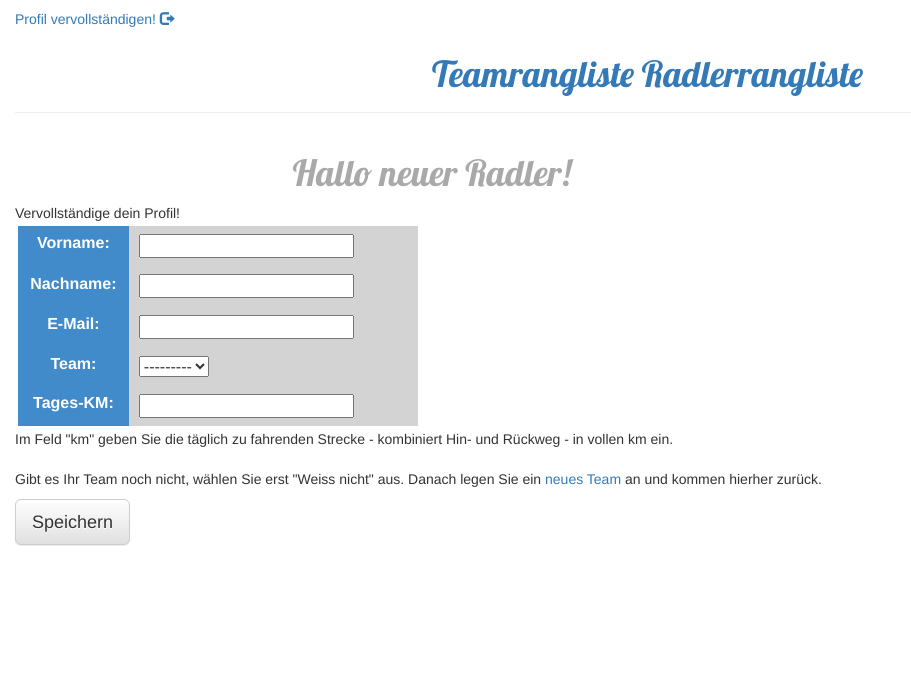
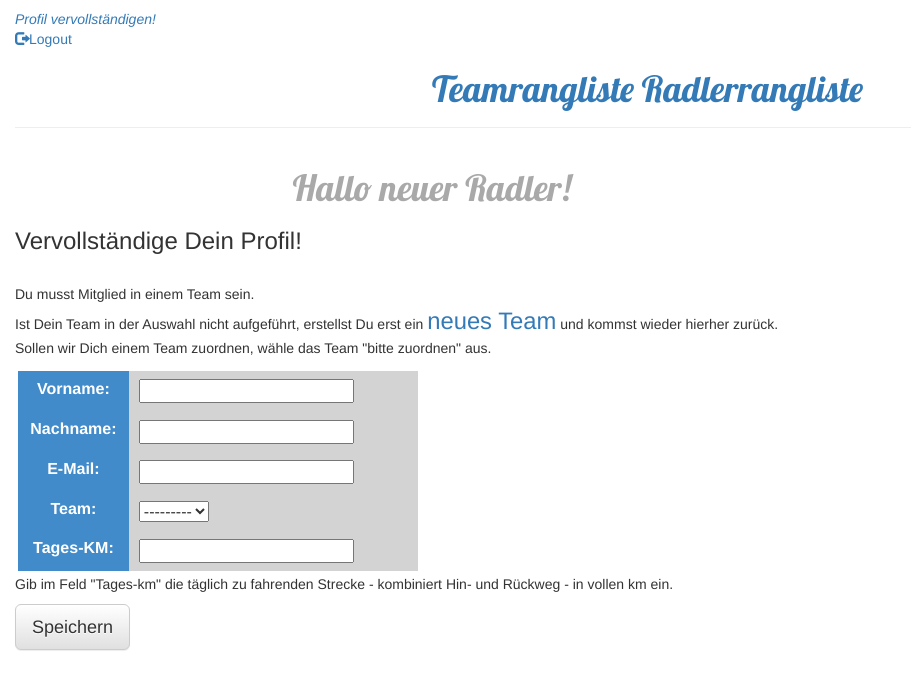
Before and after one commit to moserhans/MdRzA, a Django app: page /mdrza/radler/new/ in a window 1280 px wide. Shown: the part 81-771 px from the top of the page, without its empty margins (0-911 px from the left). Run offline with Django 3.2, Linux system fonts and the light colour scheme; the visitor is signed in with stand-in values (Sample User, id 1); data that the repository does not hold is empty; some libraries are stand-ins or nearby versions.

Commit message:
Optische Anpassungen Darstellung mit Steffen

```diff
--- a/workproject/mdrza/static/css/mdrza.css
+++ b/workproject/mdrza/static/css/mdrza.css
@@ -55,3 +55,6 @@ td {
 .header {
 	color: black;
 }
+.wichtig {
+	font-size: 170%;
+}
--- a/workproject/mdrza/templates/mdrza/base.html
+++ b/workproject/mdrza/templates/mdrza/base.html
@@ -14,14 +14,14 @@
 	        {% if user.radler.pk %}
 	            <p class="top-menu">Angemeldet als <a href="{% url 'radler_detail' pk=user.radler.pk %}">
 		    {{ user.radler.vname }} {{ user.radler.nname }}</a> ({{ user.username }})
-	            <a href="{% url 'radler_edit' pk=user.radler.pk %}" class="top-menu"><span class="glyphicon glyphicon-edit"></span></a>
+	            <a href="{% url 'radler_edit' pk=user.radler.pk %}" class="top-menu"><span class="glyphicon glyphicon-edit"></span></a><br/>
 	        {% else %}
-	            <a href="{% url 'radler_new' %}">Profil vervollständigen!</a>
+	            <a href="{% url 'radler_new' %}"><i>Profil vervollständigen!</i></a><br/>
 	        {% endif %}
-	        <a href="{% url 'django.contrib.auth.views.logout' %}"><span class="glyphicon glyphicon-log-out"</a></p>
+	        <a href="{% url 'django.contrib.auth.views.logout' %}"><span class="glyphicon glyphicon-log-out"></span>Logout</a></p>
 	    {% else %}
-	        <a href="{% url 'django.contrib.auth.views.login' %}" class="top-menu"><span class="glyphicon glyphicon-lock"></span></a>
-	        <a href="{% url 'mdrza.views.register' %}" class="top-menu">Noch nicht registriert?</a>
+	        <a href="{% url 'django.contrib.auth.views.login' %}" class="top-menu"><span class="glyphicon glyphicon-lock"></span>Login</a><br/>
+	        <a href="{% url 'mdrza.views.register' %}" class="top-menu"><i>Noch nicht registriert?</i></a>
 	    {% endif %}
 	    <h1><a href="{% url 'mdrza.views.team_list' %}">Teamrangliste</a> <a href="{% url 'mdrza.views.radler_list' %}">Radlerrangliste</a> </h1>
 	    {% if user.is_authenticated and user.radler.pk %}
--- a/workproject/mdrza/templates/mdrza/radler_detail.html
+++ b/workproject/mdrza/templates/mdrza/radler_detail.html
@@ -12,9 +12,9 @@
 	</p>
     </div>
     <h2>Wochenkilometer
-	{% if user.is_authenticated and user.pk == radler.user.pk %}
+	<!-- {% if user.is_authenticated and user.pk == radler.user.pk %}
 	<a class="btn btn-default btn-sm" href="{% url 'woche_new' %}"><span class="glyphicon glyphicon-plus"></span></a>
-	{% endif %}
+	{% endif %} -->
     </h2>
     {% for woche in radler.weeks.all %}
     <ul>
--- a/workproject/mdrza/templates/mdrza/radler_new.html
+++ b/workproject/mdrza/templates/mdrza/radler_new.html
@@ -4,17 +4,17 @@
         <div class="radler">
 		{% if not user.radler.pk %}
 		<h1>Hallo neuer Radler!</h1>
-		Vervollständige dein Profil!
+		<h3>Vervollständige Dein Profil!</h3>
 		{% else %}
 		<h1>Profil bearbeiten</h2>
 		{% endif %}
 	{% if user.is_authenticated %}
+		<br/><p class="erlaeuterung">Du musst Mitglied in einem Team sein.<br/>Ist Dein Team in der Auswahl nicht aufgeführt, erstellst Du erst ein <a href="{% url 'team_new' %}"><span class="wichtig">neues Team</span></a> und kommst wieder hierher zurück.<br/>Sollen wir Dich einem Team zuordnen, wähle das Team "bitte zuordnen" aus.</p>
 	    <form method="POST" class="radler-form">{% csrf_token %}
 		<table class="radler">
 		{{ form.as_table }}
 		</table>
-		<p class="erlaeuterung">Im Feld "km" geben Sie die täglich zu fahrenden Strecke - kombiniert Hin- und Rückweg - in vollen km ein.<br/><br/>
-		Gibt es Ihr Team noch nicht, wählen Sie erst "Weiss nicht" aus. Danach legen Sie ein <a href="{% url 'team_new' %}">neues Team</a> an und kommen hierher zurück.</p>
+		<p class="erlaeuterung">Gib im Feld "Tages-km" die täglich zu fahrenden Strecke - kombiniert Hin- und Rückweg - in vollen km ein.</p>
 		<button type="submit" class="save btn btn-default btn-lg">Speichern</button>
 	    </form>
 	{% else %}
--- a/workproject/mdrza/templates/mdrza/team_edit.html
+++ b/workproject/mdrza/templates/mdrza/team_edit.html
@@ -2,11 +2,11 @@
 
 {% block content %}
         <div class="team">
-	    <h1>Team bearbeiten</h1>
+	    <h1>Neues Team anlegen</h1>
 	{% if user.is_authenticated %}
 	    <form method="POST" class="team-form">{% csrf_token %}
 		{{ form.as_p }}
-		<button type="submit" class="save btn btn-default">Save</button>
+		<button type="submit" class="save btn btn-default">Speichern</button>
 	    </form>
 	{% else %}
 		Bitte erst <a href="mdrza/">anmelden!</a>
```
